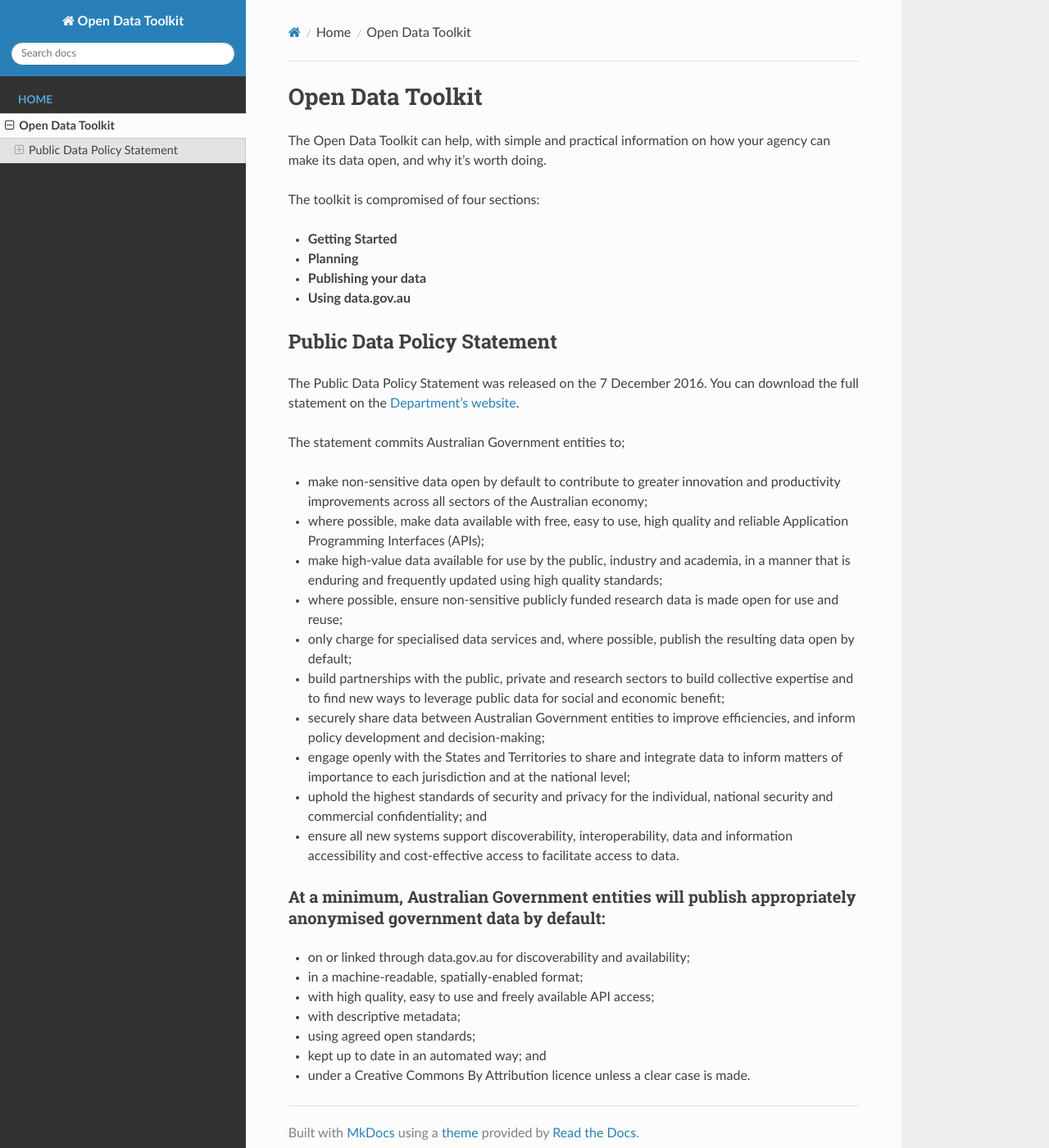
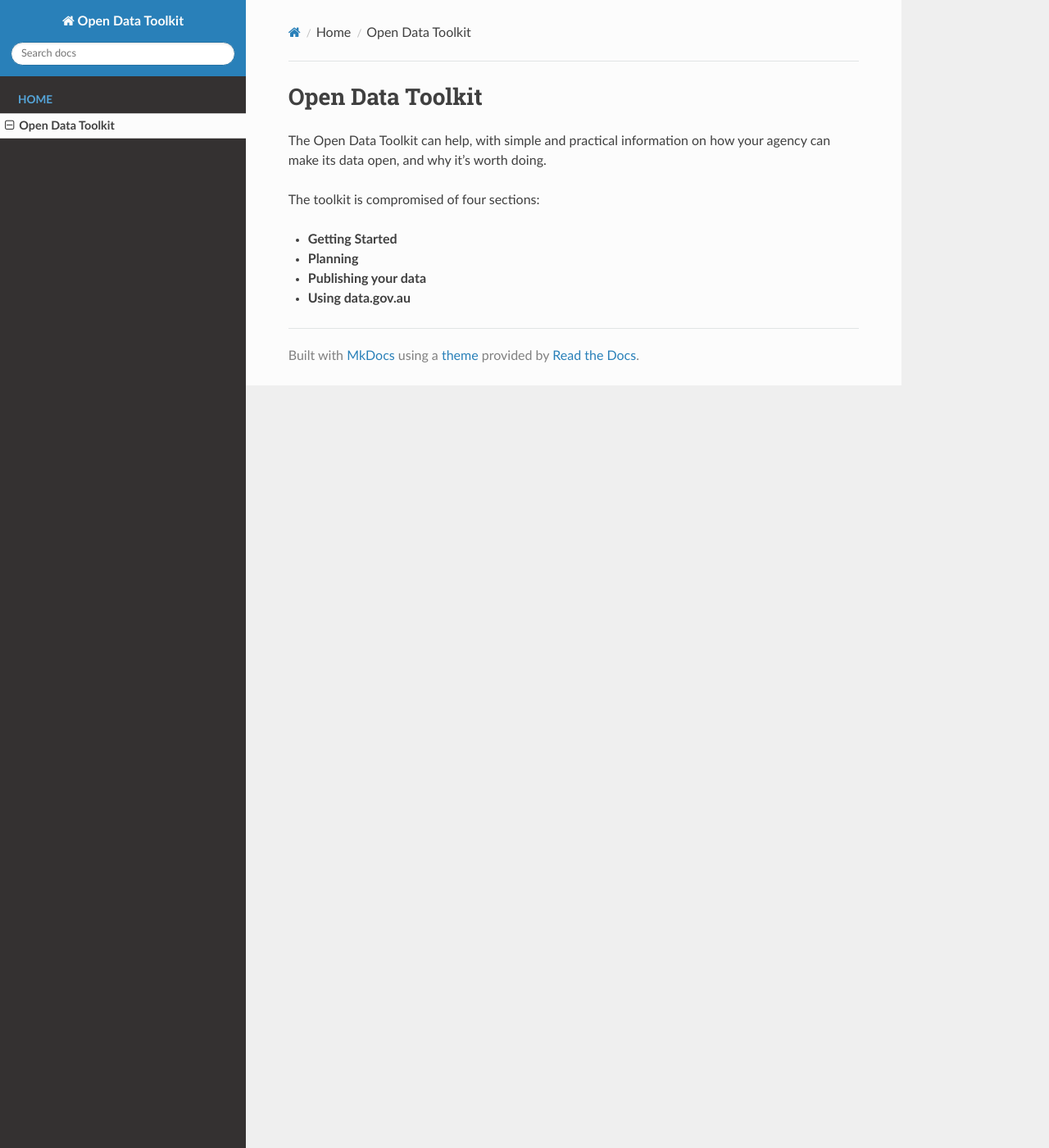
Before and after one commit to ajbar7/allan-toolkit-test, an MkDocs documentation site: the page built from docs/index.md, in a window 1280 px wide and 1400 px high. Shown: the whole window at 82% size. Built offline with MkDocs 1.6.1, drawn with Linux system fonts in a browser that asks for light colours; nearby versions of some CDN libraries; old or Windows-style settings are respelled for this version of MkDocs.

Commit message:
Update index.md

```diff
--- a/docs/index.md
+++ b/docs/index.md
@@ -8,30 +8,3 @@ The toolkit is compromised of four sections:
 * **Planning**
 * **Publishing your data**
 * **Using data.gov.au**
-
-## Public Data Policy Statement
-
-The Public Data Policy Statement was released on the 7 December 2016.  You can download the full statement on the [Department’s website](https://www.dpmc.gov.au/public-data/public-data-policy).
-
-The statement commits Australian Government entities to;
-
-* make non-sensitive data open by default to contribute to greater innovation and productivity improvements across all sectors of the Australian economy;
-* where possible, make data available with free, easy to use, high quality and reliable Application Programming Interfaces (APIs);
-* make high-value data available for use by the public, industry and academia, in a manner that is enduring and frequently updated using high quality standards;
-* where possible, ensure non-sensitive publicly funded research data is made open for use and reuse;
-* only charge for specialised data services and, where possible, publish the resulting data open by default;
-* build partnerships with the public, private and research sectors to build collective expertise and to find new ways to leverage public data for social and economic benefit;
-* securely share data between Australian Government entities to improve efficiencies, and inform policy development and decision-making;
-* engage openly with the States and Territories to share and integrate data to inform matters of importance to each jurisdiction and at the national level;
-* uphold the highest standards of security and privacy for the individual, national security and commercial confidentiality; and
-* ensure all new systems support discoverability, interoperability, data and information accessibility and cost-effective access to facilitate access to data.
-
-### At a minimum, Australian Government entities will publish appropriately anonymised government data by default:
-
-* on or linked through data.gov.au for discoverability and availability;
-* in a machine-readable, spatially-enabled format;
-* with high quality, easy to use and freely available API access;
-* with descriptive metadata;
-* using agreed open standards;
-* kept up to date in an automated way; and
-* under a Creative Commons By Attribution licence unless a clear case is made.
```
